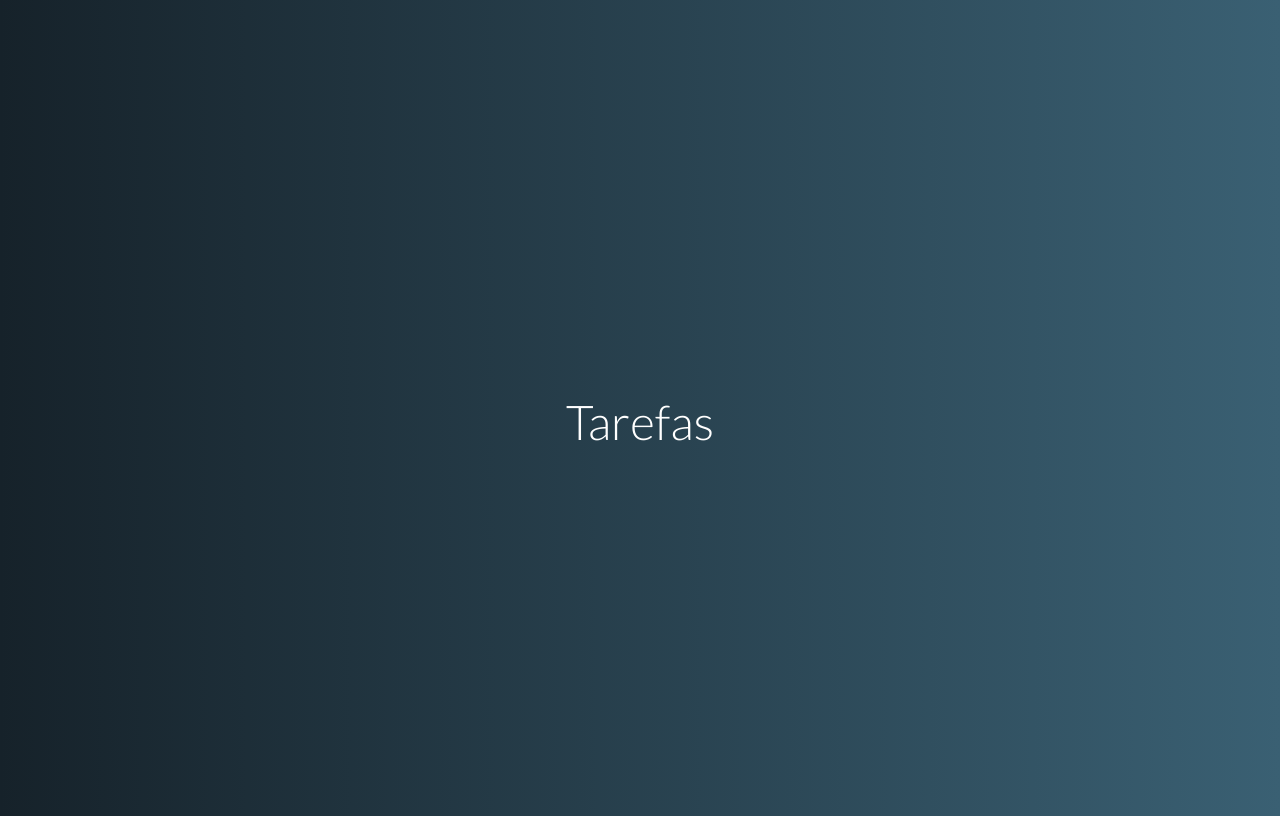
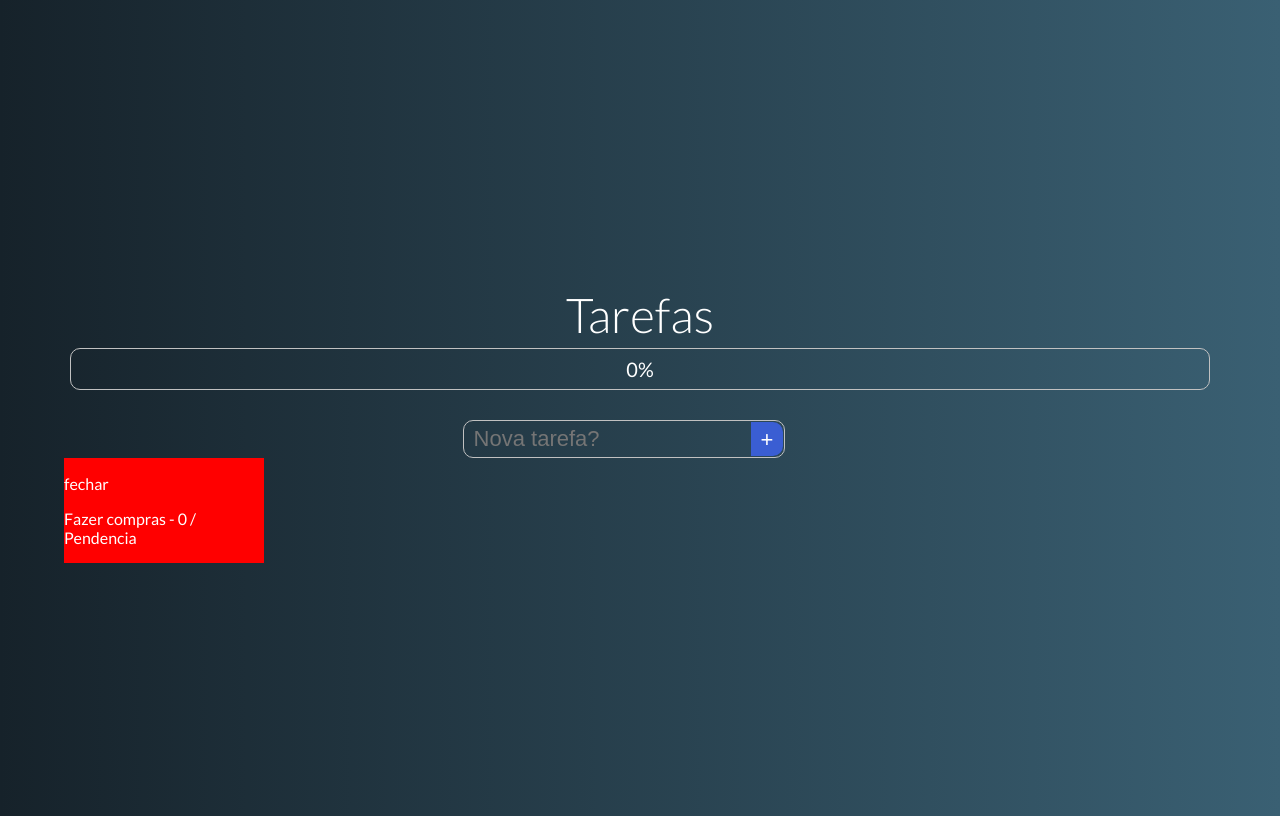
Before and after one commit to ebraimcarvalho/vuejs, a Vue app in the folder vue-coder/vue-cli/tarefas/: page / in a window 1280 px wide. Built offline with nearby package versions, Linux system fonts and the light colour scheme.

Commit message:
inti challenge todos

```diff
--- a/vue-coder/vue-cli/tarefas/src/App.vue
+++ b/vue-coder/vue-cli/tarefas/src/App.vue
@@ -1,12 +1,70 @@
 <template>
 	<div id="app">
 		<h1>Tarefas</h1>
+		<div class="progress-bar">
+			<div :style="[{width: progress + '%'}]" class="progress-content"></div>
+			<div class="progress">
+				<p>{{progress}}%</p>
+			</div>
+		</div>
+		<div class="inputArea">
+			<input
+				ref="inputText"
+				type="text"
+				placeholder="Nova tarefa?"
+				v-model="input"
+				@keyup.enter="add"
+			/>
+			<button @click="add">+</button>
+		</div>
+		<div class="container-card" v-if="lista.length">
+			<div class="card" v-for="(item, index) in lista" :key="index">
+				<div v-if="item">
+					<p @click="del(index)">fechar</p>
+					<p @click="done(index)" :class="[{done: item.done}]">{{item.text}} - {{index}} / {{item.done ? 'Feito' : 'Pendencia'}}</p>
+				</div>
+			</div>
+		</div>
+		<div v-else>
+			<p>Sua vida está em dia :)</p>
+		</div>
 	</div>
 </template>
 
 <script>
 export default {
-
+	data() {
+		return {
+			lista: [{
+				text: 'Fazer compras',
+				done: false
+			}],
+			input: '',
+		}
+	},
+	computed: {
+		progress() {
+			let feitos = this.lista.filter(item => item.done)
+			let percent = feitos.length / this.lista.length * 100
+			return Math.round(percent)
+		}
+	},
+	methods: {
+		add() {
+			this.lista.unshift({
+				text: this.input,
+				done: false
+			})
+			this.input = '';
+			this.$refs.inputText.focus()
+		},
+		done(index) {
+			this.lista[index].done = !this.lista[index].done
+		},
+		del(index) {
+			this.lista.splice(index, 1)
+		}
+	}
 }
 </script>
 
@@ -31,4 +89,77 @@ export default {
 		font-weight: 300;
 		font-size: 3rem;
 	}
+
+	.progress-bar {
+		border: 1px solid #c1c1c1;
+		border-radius: 10px;
+		height: 40px;
+		margin-bottom: 30px;
+		position: relative;
+		width: 90%;
+	}
+
+	.progress-content {
+		height: 40px;
+		background-color: rgba(71, 156, 45, 0.842);
+	}
+
+	.progress {
+		display: flex;
+		font-size: 20px;
+		justify-content: center;
+		position: absolute;
+		top: -12px;
+		width: 100%;
+	}
+
+	.inputArea{
+		display: flex;
+	}
+
+	.inputArea input {
+		background-color: transparent;
+		border: 1px solid #c1c1c1;
+		border-radius: 10px;
+		color: white;
+		font-size: 22px;
+		padding: 5px 10px;
+		outline: none;
+		width: 300px;
+	}
+
+	.inputArea button {
+		align-content: center;
+		background-color: rgb(58, 94, 211);
+		border: none;
+		border-radius: 0px 10px 10px 0px;
+		color: white;
+		cursor: pointer;
+		display: flex;
+		font-size: 22px;
+		height: 90%;
+		justify-content: center;
+		left: -34px;
+		padding: 5px 10px;
+		position: relative;
+		outline: none;
+		top: 2px;
+	}
+
+	.done {
+		text-decoration: line-through;
+	}
+
+	.container-card {
+		display: flex;
+		flex-direction: row;
+		flex-wrap: wrap;
+		width: 90vw;
+	}
+
+	.card {
+		background-color: red;
+		width: 200px;
+	}
+
 </style>
```
Also changed, not shown: 1 other file (tests, documents, lock files or other folders).
